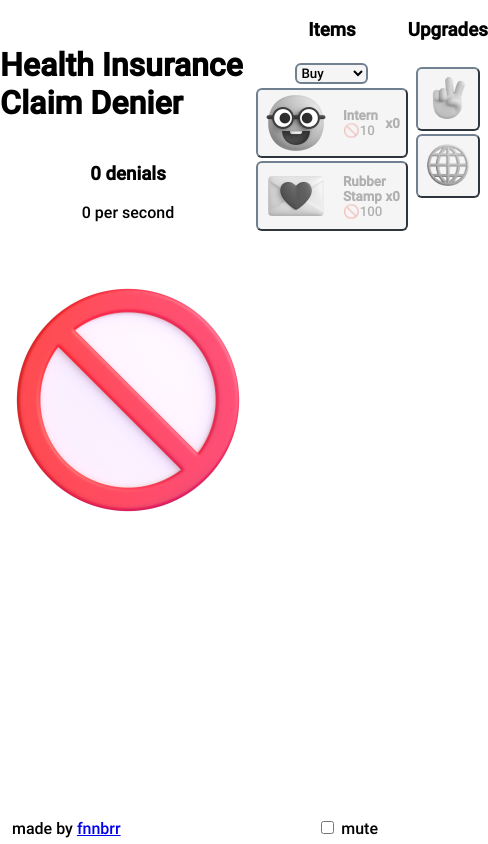
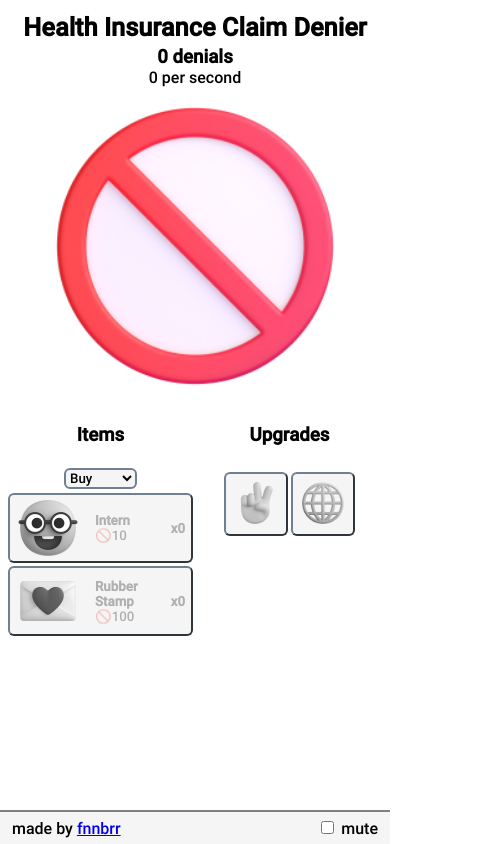
Before and after one commit to fnnbrr/claim-denier, a SvelteKit app: page / in a window 390 px wide. Shown: the whole page, 488 px wide, since content can reach past the window. Built offline with nearby package versions, Linux system fonts and the light colour scheme.

Commit message:
First pass on mobile vertical layout

```diff
--- a/src/clicker-button.svelte
+++ b/src/clicker-button.svelte
@@ -38,7 +38,7 @@
   src={prohibitedIcon}
   alt="prohibited icon"
   usemap="#prohibitedIconMap"
-  style="transform: scale({spring.current})"
+  style="scale: {spring.current}"
 />
 <map
   name="prohibitedIconMap"
@@ -52,11 +52,69 @@
 <audio src={clickSfx} volume={0.5} bind:this={audio}></audio>
 
 <style>
+  /* TODO resizing wonky, also map isn't resized, clicking weird */
+  .fixed-container {
+    /* height: min(75%, 256px); */
+    /* flex-grow: 1;
+    flex-shrink: 1;
+    flex-basis: auto; */
+    /* max-width: 100%; */
+    /* object-fit: contain; */
+    /* display: flex; */
+    /* width: 100%; */
+    /* height: 100%; */
+    /* height: min(70%, 384px); */
+    /* flex: 1; */
+    /* overflow: hidden; Prevent the container from exceeding parent's bounds */
+    /* display: flex;
+    flex-direction: column;
+    justify-content: center; */
+    min-height: 0; /* https://stackoverflow.com/a/66689926 */
+    width: 100%;
+    height: 100%;
+    pointer-events: none;
+    position: relative;
+  }
+
+  .resized-container {
+    width: 100%;
+    height: 100%;
+    max-width: 384px;
+    max-height: 384px;
+    position: absolute;
+    transform-origin: center;
+    pointer-events: none;
+
+    display: flex;
+    flex-direction: column;
+    justify-content: center;
+    align-items: center;
+    /* min-height: 0; https://stackoverflow.com/a/66689926 */
+    /* max-width: 100%;
+    max-height: 100%; */
+    /*pointer-events: none; */
+  }
+
   img {
-    margin-top: 50px;
+    flex: auto;
+    max-width: 384px;
+    max-height: 384px;
+    transform-origin: center;
+
+    object-fit: contain;
+
+    /* Necessary to allow img to shrink as flex item: https://stackoverflow.com/a/66689926 */
+    min-width: 64px;
+    min-height: 64px;
   }
 
   map {
     cursor: pointer;
   }
+
+  /* @media (min-width: 700px) {
+    div {
+      margin-top: 50px;
+    }
+  } */
 </style>
--- a/src/counter.svelte
+++ b/src/counter.svelte
@@ -13,6 +13,7 @@
 </p>
 
 <style>
+  h3,
   p {
     margin: 0;
   }
--- a/src/footer.svelte
+++ b/src/footer.svelte
@@ -20,6 +20,10 @@
 
 <style>
   .footer {
+    position: fixed;
+    bottom: 0;
+    left: 0;
+    right: 0;
     min-height: 32px;
     height: 32px;
     display: flex;
@@ -28,6 +32,9 @@
     align-content: center;
     padding-left: 12px;
     padding-right: 12px;
+    background-color: whitesmoke;
+    border-top: 2px solid grey;
+    z-index: 3;
   }
   .footer > * {
     align-self: center;
--- a/src/game-view.svelte
+++ b/src/game-view.svelte
@@ -4,7 +4,7 @@
 </script>
 
 <div class="game-view">
-  <h1>Health Insurance Claim Denier</h1>
+  <h1 class="title">Health Insurance Claim Denier</h1>
 
   <Counter></Counter>
   <ClickerButton></ClickerButton>
@@ -14,9 +14,25 @@
   .game-view {
     display: flex;
     flex-direction: column;
-    flex: 1;
     align-items: center;
     justify-content: start;
-    padding-top: 25px;
+    height: 50%;
+    width: 100%;
+    container-type: inline-size;
+  }
+
+  .title {
+    text-align: center;
+    font-size: min(6.5cqw, 3rem);
+    margin-left: 12px;
+    margin-right: 12px;
+    margin-top: 12px;
+    margin-bottom: 4px;
+  }
+
+  @media (min-width: 700px) {
+    .game-view {
+      height: 100%;
+    }
   }
 </style>
--- a/src/routes/+page.svelte
+++ b/src/routes/+page.svelte
@@ -20,26 +20,28 @@
   <title>{title}</title>
 </svelte:head>
 
-<div class="column">
-  <div class="row">
-    <GameView></GameView>
-    <Store></Store>
-  </div>
-  <Footer></Footer>
+<div class="column-row">
+  <GameView></GameView>
+  <Store></Store>
 </div>
+<Footer></Footer>
 <ScoreTexts></ScoreTexts>
 
 <style>
-  .column {
+  .column-row {
     display: flex;
     flex-direction: column;
-    height: 100%;
+    align-items: center;
+    height: calc(100svh - 34px);
     width: 100%;
+    overflow: hidden;
   }
-  .row {
-    display: flex;
-    flex-direction: row;
-    height: calc(100% - 32px);
-    width: 100%;
+
+  /* For desktop, show button and store in a row */
+  @media (min-width: 700px) {
+    .column-row {
+      flex-direction: row;
+      align-items: start;
+    }
   }
 </style>
--- a/src/store.svelte
+++ b/src/store.svelte
@@ -12,6 +12,15 @@
   .store {
     display: flex;
     flex-direction: row;
-    width: max(200px, 33%);
+    width: calc(100% - 16px);
+    height: 50%;
+    gap: 4px;
+  }
+
+  @media (min-width: 700px) {
+    .store {
+      width: min(500px, 50%);
+      height: 100%;
+    }
   }
 </style>
```
